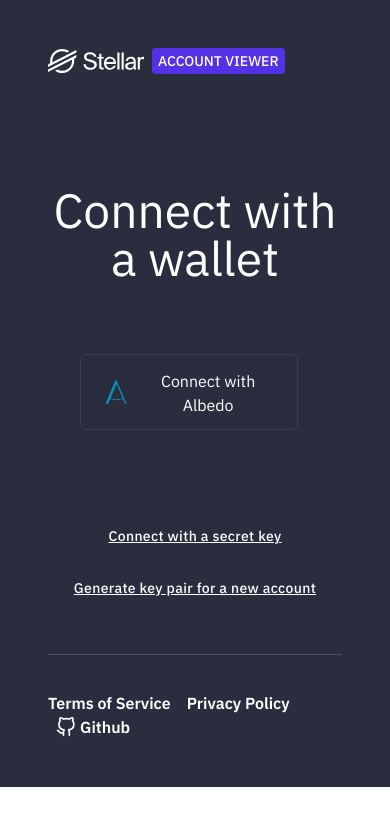
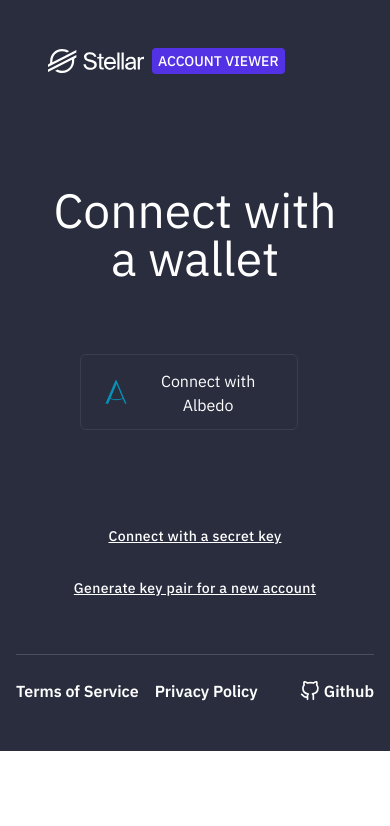
Before and after one commit to fedeesti/stellar-wallet, a React (Vite) app: page / in a window 390 px wide. Shown: the top 826 px of the page. Built offline with nearby package versions, Linux system fonts and the light colour scheme; no server answers; what stellar-sdk would draw is missing.

Commit message:
Fix responsive design and padding on Footer

```diff
--- a/src/components/footer/Footer.tsx
+++ b/src/components/footer/Footer.tsx
@@ -1,8 +1,8 @@
 function Footer() {
   return (
-    <footer className="px-12 bg-stellar-bg-primary text-white" data-cy="footer-container">
-      <div className="w-full pb-12 pt-6 border-t border-stellar-border-secondary md:flex md:items-center md:justify-between">
-        <ul className="flex flex-wrap items-center mt-3 font-bold hover:text-stellar-text-secondary dark:text-gray-400 sm:mt-0">
+    <footer className="px-4 sm:px-12 bg-stellar-bg-primary text-white" data-cy="footer-container">
+      <div className="w-full pb-12 pt-6 border-t border-stellar-border-secondary flex items-center justify-between">
+        <ul className="flex items-center font-bold hover:text-stellar-text-secondary">
           <li data-cy="footer-terms-of-service-title">
             <a
               href="https://www.stellar.org/terms-of-service"
```
